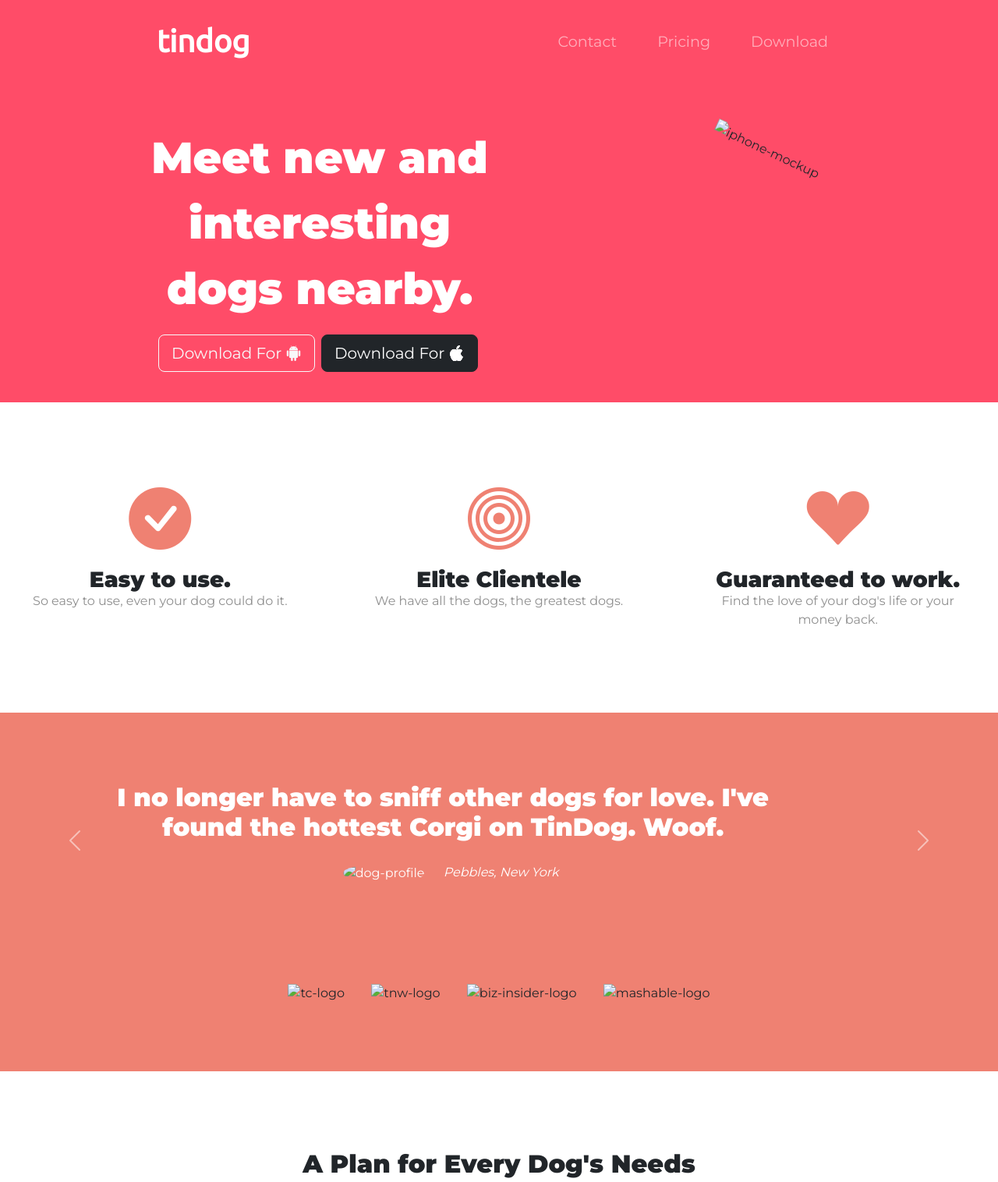
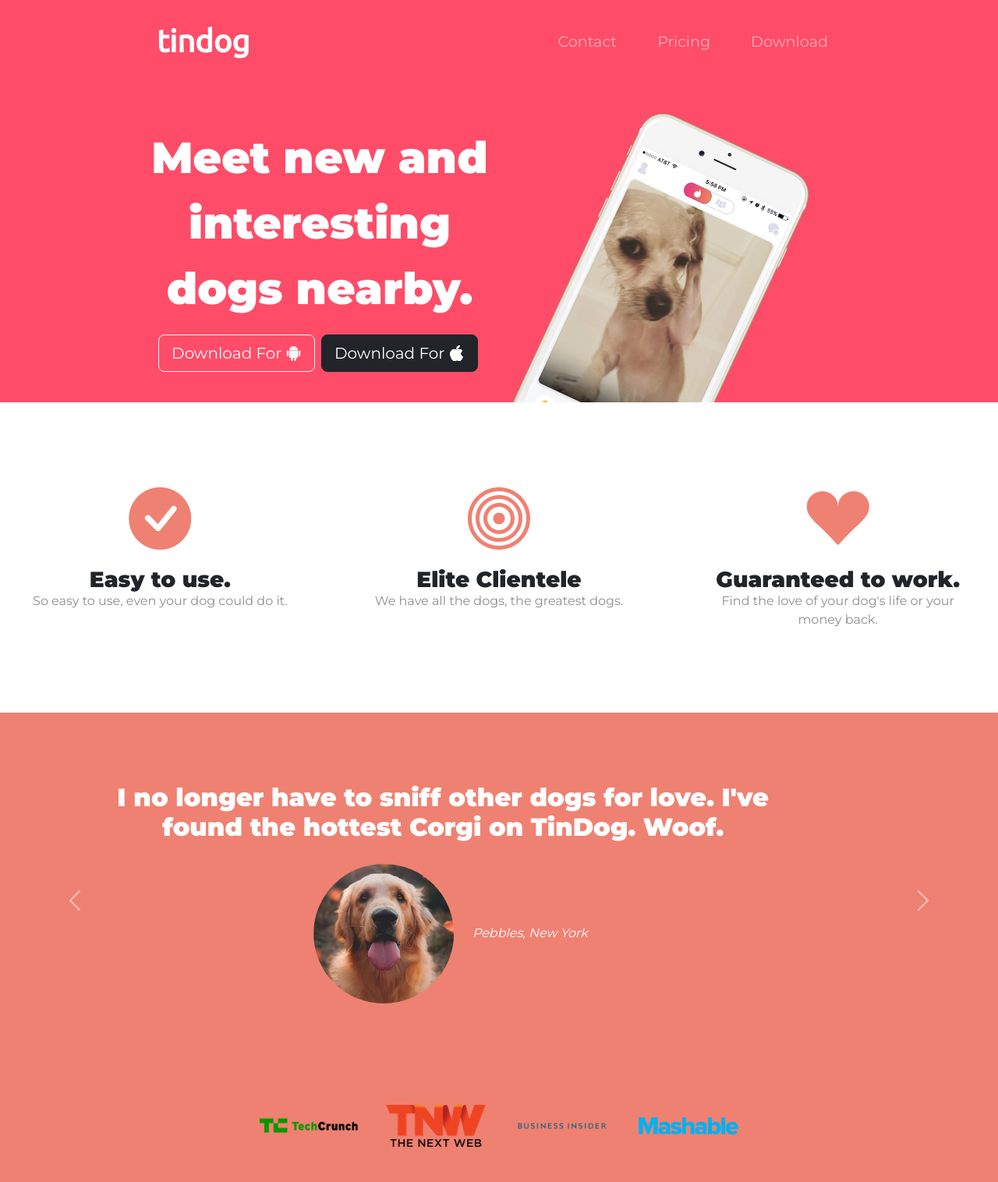
Before and after one commit to 3gelen/tindog, a plain HTML site: page index.html in a window 1280 px wide. Shown: the part 20-1536 px from the top of the page at 78% size. Drawn offline with nearby package versions, Linux system fonts and the light colour scheme; files that its build step writes are made by us from their sources.

Commit message:
Update index.html

```diff
--- a/index.html
+++ b/index.html
@@ -10,7 +10,7 @@
     integrity="sha384-u1OknCvxWvY5kfmNBILK2hRnQC3Pr17a+RTT6rIHI7NnikvbZlHgTPOOmMi466C8" crossorigin="anonymous">
   </script>
   <link rel="stylesheet" href="https://cdn.jsdelivr.net/npm/bootstrap-icons@1.9.1/font/bootstrap-icons.css">
-  <link rel="stylesheet" href="css/styles.css">
+  <link rel="stylesheet" href="styles.css">
   <!--Embeded Fonts -->
   <link rel="preconnect" href="https://fonts.googleapis.com">
   <link rel="preconnect" href="https://fonts.gstatic.com" crossorigin>
@@ -59,7 +59,7 @@
               class="bi bi-apple"></i></button>
         </div>
         <div class="col-lg-6 col-md-12">
-          <img class="title-img" src="images/iphone6.png" alt="iphone-mockup">
+          <img class="title-img" src="iphone6.png" alt="iphone-mockup">
         </div>
 
       </div>
@@ -100,13 +100,13 @@
       <div class="carousel-inner">
         <div class="carousel-item active">
           <h2>I no longer have to sniff other dogs for love. I've found the hottest Corgi on TinDog. Woof.</h2>
-          <img class="testimonial-img" src="images/dog-img.jpg" alt="dog-profile">
+          <img class="testimonial-img" src="dog-img.jpg" alt="dog-profile">
           <em>Pebbles, New York</em>
         </div>
         <div class="carousel-item">
           <h2 class="testimonial-text">My dog used to be so lonely, but with TinDog's help, they've found the love of
             their life. I think.</h2>
-          <img class="testimonial-img" src="images/lady-img.jpg" alt="lady-profile">
+          <img class="testimonial-img" src="lady-img.jpg" alt="lady-profile">
           <em>Beverly, Illinois</em>
         </div>
       </div>
@@ -128,10 +128,10 @@
   <!-- Press -->
 
   <section id="press">
-    <img class="press-img" src="images/techcrunch.png" alt="tc-logo">
-    <img class="press-img" src="images/tnw.png" alt="tnw-logo">
-    <img class="press-img" src="images/bizinsider.png" alt="biz-insider-logo">
-    <img class="press-img" src="images/mashable.png" alt="mashable-logo">
+    <img class="press-img" src="techcrunch.png" alt="tc-logo">
+    <img class="press-img" src="tnw.png" alt="tnw-logo">
+    <img class="press-img" src="bizinsider.png" alt="biz-insider-logo">
+    <img class="press-img" src="mashable.png" alt="mashable-logo">
 
   </section>
 
```
